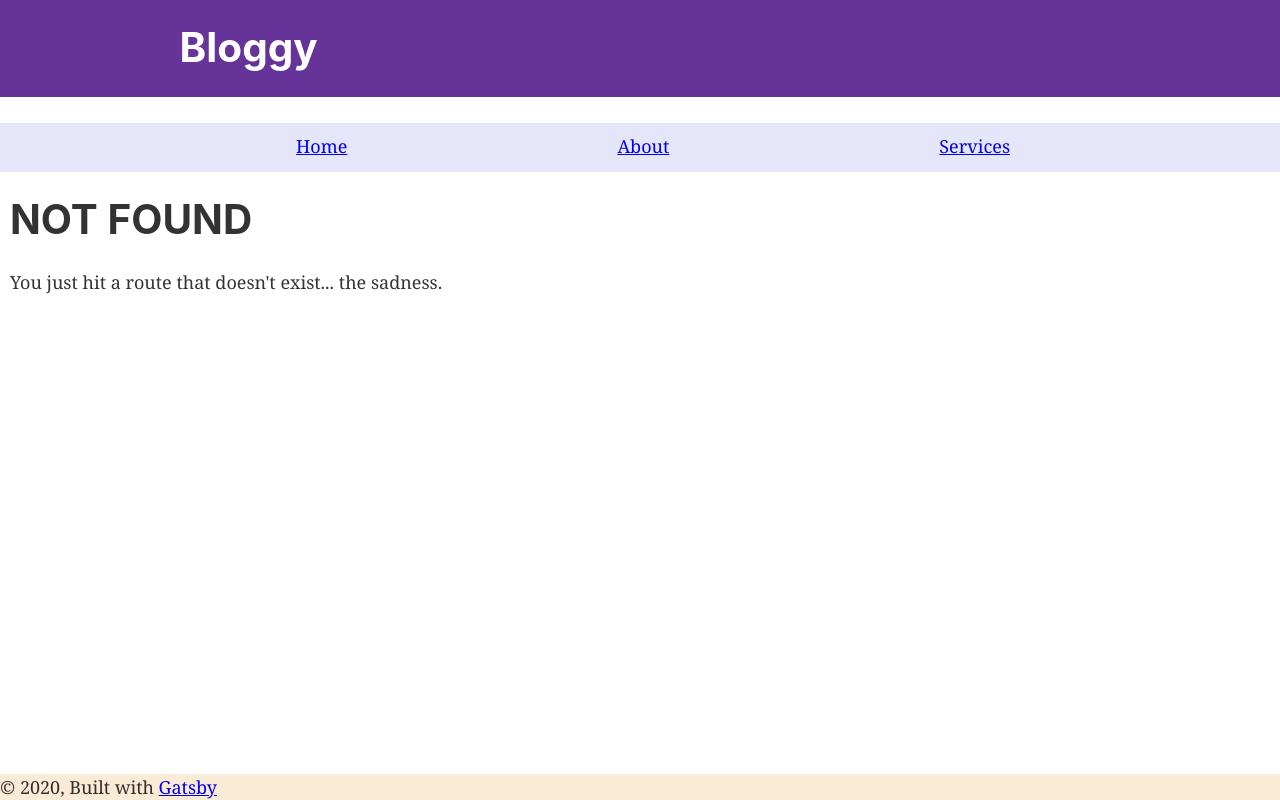
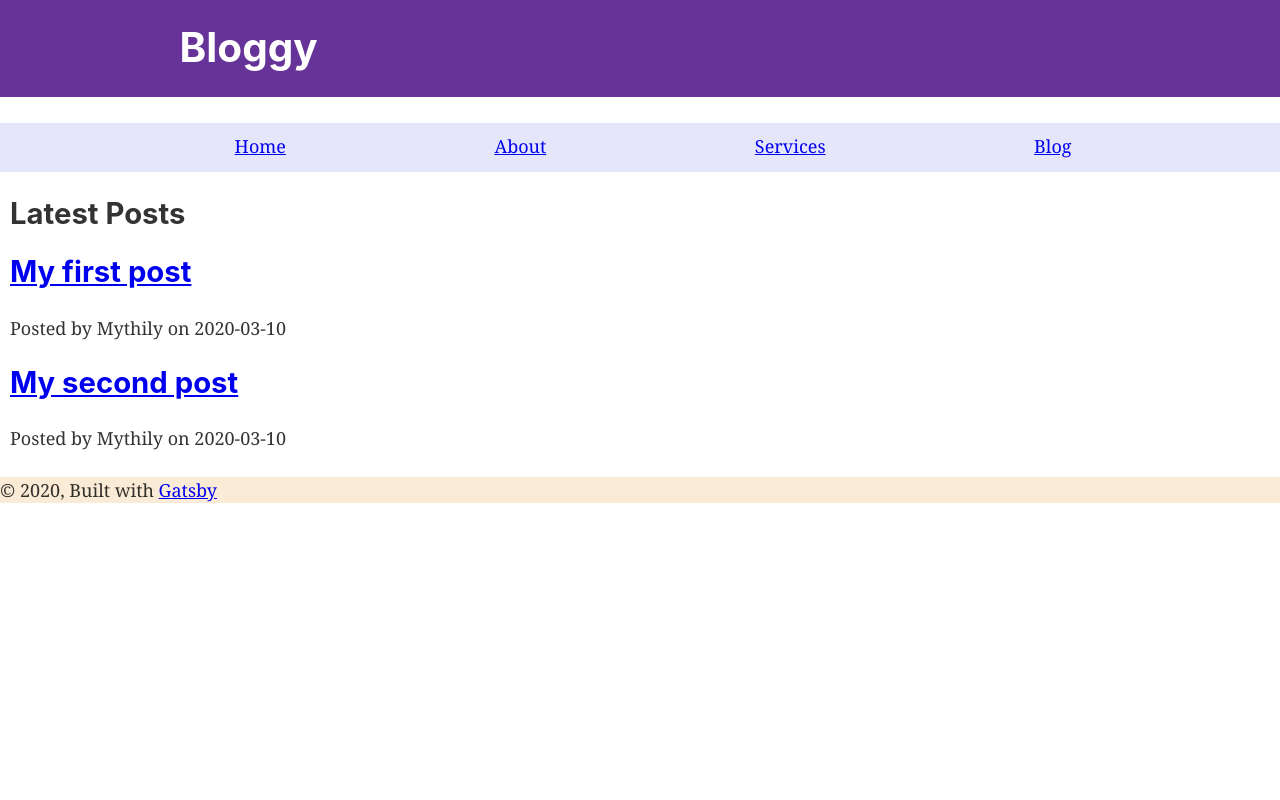
Before and after one commit to mmythily/gatsby-practise, a Gatsby site: page /blog in a window 1280 px wide. Before the commit this address had no page. Built offline with nearby package versions, Linux system fonts and the light colour scheme; Gatsby itself is replaced by a stand-in of ours.

Commit message:
view posts

```diff
--- a/src/components/Nav.js
+++ b/src/components/Nav.js
@@ -16,15 +16,10 @@
           justifyContent: 'space-evenly',
         }}
       >
-        <li>
-          <Link to="/">Home</Link>
-        </li>
-        <li>
-          <Link to="/about">About</Link>
-        </li>
-        <li>
-          <Link to="/services">Services</Link>
-        </li>
+        <li><Link to="/">Home</Link></li>
+        <li><Link to="/about">About</Link></li>
+        <li><Link to="/services">Services</Link></li>
+        <li><Link to="/blog">Blog</Link></li>
       </ul>
     </div>
   )
--- a/src/components/layout.css
+++ b/src/components/layout.css
@@ -16,7 +16,6 @@
 
 #footer{
   background-color: antiquewhite;
-  position: fixed;
   width: 100%;
   bottom:0;
 }
--- /dev/null
+++ b/src/pages/blog.js
@@ -0,0 +1,40 @@
+import React from 'react'
+import Link from 'gatsby-link'
+
+import Layout from '../components/layout'
+import SEO from '../components/seo'
+
+export default function blog({data}) {
+  return (
+    <Layout>
+      <SEO title='Blog' description='blog posts' />
+      <h2>Latest Posts</h2>
+      {data.allMarkdownRemark.edges.map(post => (
+        <div key={post.node.id}>
+          <Link to={post.node.frontmatter.path}><h2>{post.node.frontmatter.title}</h2></Link>
+          <p>Posted by {post.node.frontmatter.author} on {post.node.frontmatter.date}</p>
+
+        </div>
+      ))}
+    </Layout>
+  )
+}
+
+export const pageQuery = graphql`
+    query BlogIndexQuery{
+      allMarkdownRemark{
+        edges{
+          node{
+            id
+            frontmatter{
+              path
+              title
+              date
+              author
+            }
+            excerpt
+          }
+        }
+      }
+    }
+`
```
